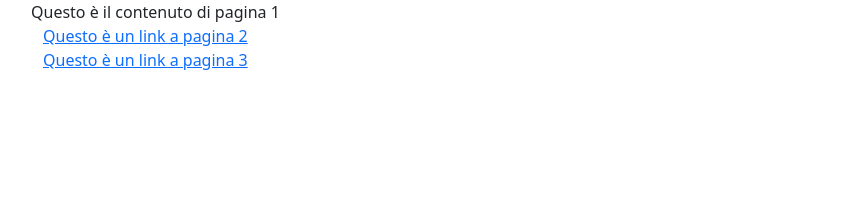
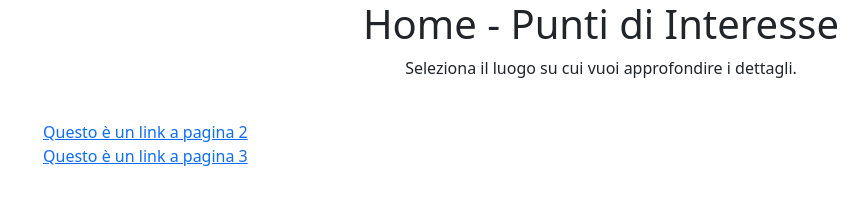
Before and after one commit to MendozaEnzo/POI_5B_LoureiroMendozaPinto, a plain HTML site: page iDocs-master/progetto_finale/main.html in a window 1280 px wide. Shown: the whole page, without its empty margins (39-907 px from the left). Drawn offline with nearby package versions, Linux system fonts and the light colour scheme.

Commit message:
pagina 1

```diff
--- a/iDocs-master/progetto_finale/main.html
+++ b/iDocs-master/progetto_finale/main.html
@@ -14,7 +14,15 @@
 <body>
    <div id="container" class="container">
       <div id="pagina1" class="page">
-         <div class="row">Questo è il contenuto di pagina 1</div>
+         <div class="row">
+            <div class="text-center">
+               <h1>Home - Punti di Interesse</h1>
+            </div>
+
+           <div class="text-center mb-4">
+               <p>Seleziona il luogo su cui vuoi approfondire i dettagli.</p>
+           </div>
+         </div>
          <div class="row"><a href="#pagina2">Questo è un link a pagina 2</a></div>
          <div class="row"><a href="#pagina3">Questo è un link a pagina 3</a></div>
       </div>
```
